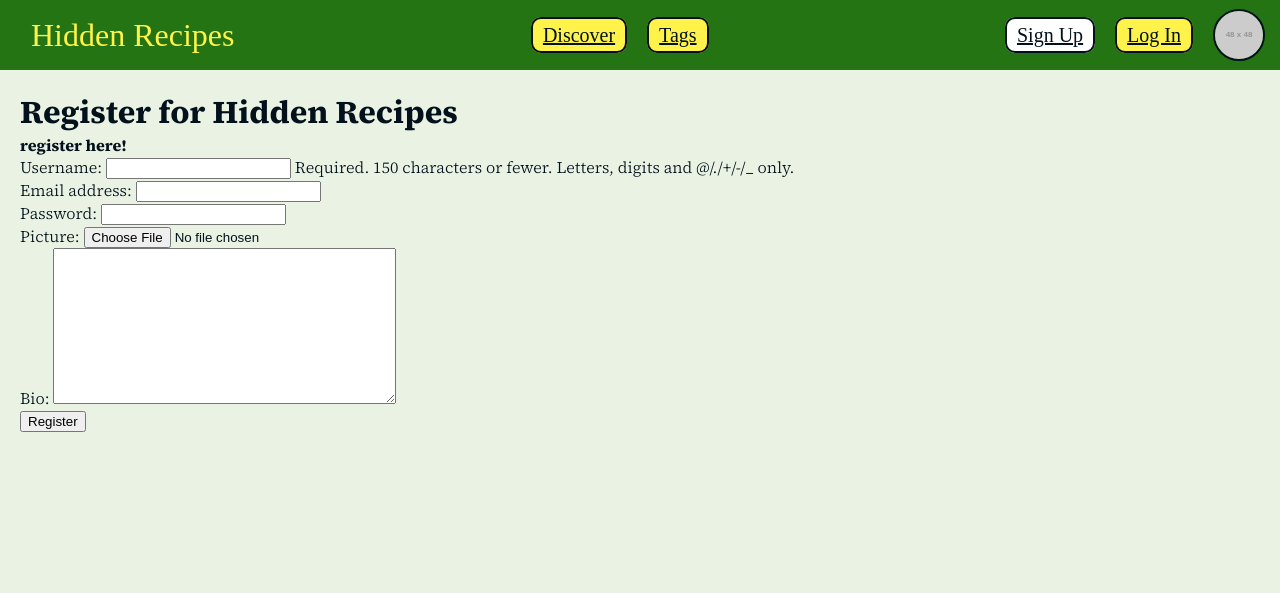
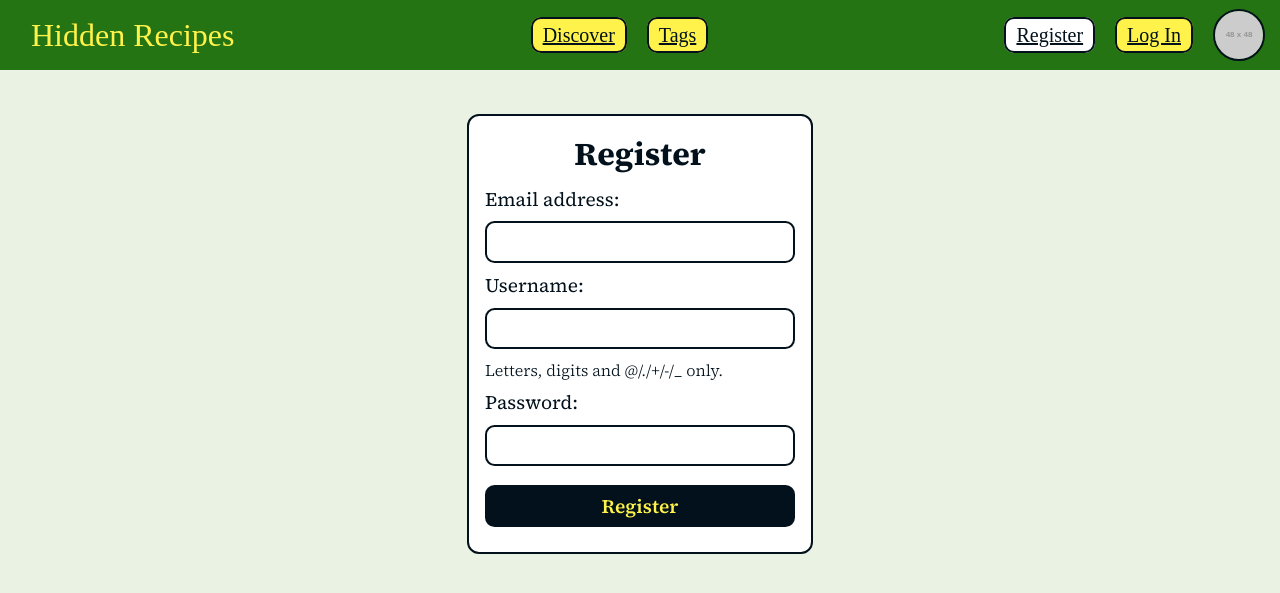
Before and after one commit to R2D2VaderBeef/hidden-recipes, a Django app: page /register/ in a window 1280 px wide. Shown: the top 593 px of the page. Run offline with Django 3.2, Linux system fonts and the light colour scheme; grey boxes labelled with a size stand in for pictures from a placeholder-image service; some libraries are stand-ins or nearby versions; some web fonts are replaced.

Commit message:
feat: register page styling, remove profile form from register page

```diff
--- a/static/css/form.css
+++ b/static/css/form.css
@@ -30,3 +30,23 @@ label {
     font-size: 1.2em;
     font-weight: 400;
 }
+
+.helptext {
+    margin-bottom: 0.5em;
+    display: block;
+}
+
+.errorlist {
+    list-style-type: none;
+    padding: 0;
+}
+
+.errorlist li {
+    font-size: 1.2em;
+    border: var(--theme_red) 2px solid;
+    border-radius: 0.5em;
+    font-weight: 400;
+    text-align: center;
+    padding: 0.3em 0.1em;
+    margin: 0.5em 0;
+}
--- /dev/null
+++ b/static/css/register.css
@@ -0,0 +1,20 @@
+.register-block {
+    margin: auto;
+    margin-top: 1.5em;
+    width: 310px;
+    background-color: white;
+    border-radius: 0.75em;
+    border: var(--theme_black) 2px solid;
+    padding: 1em 1em;
+}
+
+.register-block h1 {
+    text-align: center;
+    margin-bottom: 0.3em;
+}
+
+.register-success {
+    font-size: 1.2em;
+    font-weight: 400;
+    text-align: center;
+}
--- a/templates/website/base.html
+++ b/templates/website/base.html
@@ -35,7 +35,7 @@
                     <li><a href="{% url 'website:logout' %}" class="buttonLink">Logout</a></li>
                     <li id="avatar-icon"><img src="https://placehold.jp/48x48.png" alt=""></li>
                 {% else %}
-                    <li><a href="{% url 'website:register' %}" class="{% block signup_active %}{% endblock %} buttonLink">Sign Up</a></li>
+                    <li><a href="{% url 'website:register' %}" class="{% block signup_active %}{% endblock %} buttonLink">Register</a></li>
                     <li><a href="{% url 'website:login' %}" class="{% block login_active %}{% endblock %} buttonLink">Log In</a></li>
                     <li id="avatar-icon"><img src="https://placehold.jp/48x48.png" alt=""></li>
                 {% endif %}
--- a/templates/website/login.html
+++ b/templates/website/login.html
@@ -26,10 +26,10 @@ active
     {% endif %}
     <form id="login_form" method="post" action="{% url 'website:login' %}">
         {% csrf_token %}
-        <label for="username">Username</label><br />
+        <label for="username">Username:</label><br />
         <input type="text" name="username" value="" size="25" required/>
         <br />
-        <label for="password">Password</label><br />
+        <label for="password">Password:</label><br />
         <input type="password" name="password" value="" size="25" required/>
         <br />
         <input type="submit" value="Log In" />
--- a/templates/website/register.html
+++ b/templates/website/register.html
@@ -5,27 +5,31 @@
     Register
 {% endblock %}
 
+{% block style_block %}
+    <link rel="stylesheet" href="{% static 'css/register.css' %}">
+    <link rel="stylesheet" href="{% static 'css/form.css' %}">
+{% endblock %}
+
 {% block signup_active %}
 active
 {% endblock %}
 
 {% block body_block %}
-<h1>Register for Hidden Recipes</h1>
+<div class="register-block">
+    <h1>Register</h1>
     {% if registered %}
-Rango says: <strong>thank you for registering!</strong>
-<a href="{% url 'website:home' %}">Return to the homepage.</a><br />
+        <p class="register-success">
+            Successfully registered!
+            <a href="{% url 'website:login' %}">Log in</a><br />
+        </p>
     {% else %}
-<strong>register here!</strong><br />
         <form id="user_form" method="post" action="{% url 'website:register' %}"enctype="multipart/form-data">
-
             {% csrf_token %}
 
-    <!-- Display each form -->
             {{ user_form.as_p }}
-    {{ profile_form.as_p }}
 
-    <!-- Provide a button to click to submit the form. -->
             <input type="submit" name="submit" value="Register" />
         </form>
     {% endif %}
+</div>
 {% endblock %}
--- a/website/forms.py
+++ b/website/forms.py
@@ -1,4 +1,5 @@
 from django import forms
+from django.utils.translation import gettext_lazy as _
 
 from django.contrib.auth.models import User
 from website.models import UserProfile
@@ -9,12 +10,20 @@ class UserForm(forms.ModelForm):
 
     class Meta:
         model = User
-        fields = ('username', 'email', 'password',)
+        fields = ("email", "username", "password",)
+        help_texts = {
+            'username': _('Letters, digits and @/./+/-/_ only.'),
+        }
+        error_messages = {
+            'username': {
+                'unique': _("That username is already taken. Please choose another username."),
+            },
+        }
 
 class UserProfileForm(forms.ModelForm):
     class Meta:
         model = UserProfile
-        fields = ( 'picture','bio')
+        fields = ('picture','bio')
 
 
 class RecipeForm(forms.ModelForm):
--- a/website/views.py
+++ b/website/views.py
@@ -10,7 +10,7 @@ from django.contrib.auth.decorators import login_required
 
 
 from django.shortcuts import render
-from .models import Tag, Recipe
+from .models import Tag, Recipe, UserProfile
 from django.core.paginator import Paginator
 from .forms import RecipeForm
 
@@ -27,32 +27,23 @@ def register(request):
     registered = False
     if request.method == 'POST':
         user_form = UserForm(request.POST)
-        profile_form = UserProfileForm(request.POST)
 
-        if user_form.is_valid() and profile_form.is_valid():
+        if user_form.is_valid():
             user = user_form.save()
             user.set_password(user.password)
             user.save()
-            profile = profile_form.save(commit=False)
-            profile.user = user
 
-            if 'picture' in request.FILES:
-                profile.picture = request.FILES['picture']
+            profile = UserProfile(user=user)
+            profile.save()
 
-            profile.save()
             registered = True
 
-        else:
-            print(user_form.errors, profile_form.errors)
     else:
         user_form = UserForm()
-        profile_form = UserProfileForm()
-
 
     return render(request,
                 'website/register.html',
                 context = {'user_form': user_form,
-                            'profile_form': profile_form,
                             'registered': registered})
 
 
```
Lines whose indentation alone changed are shown as unchanged.
